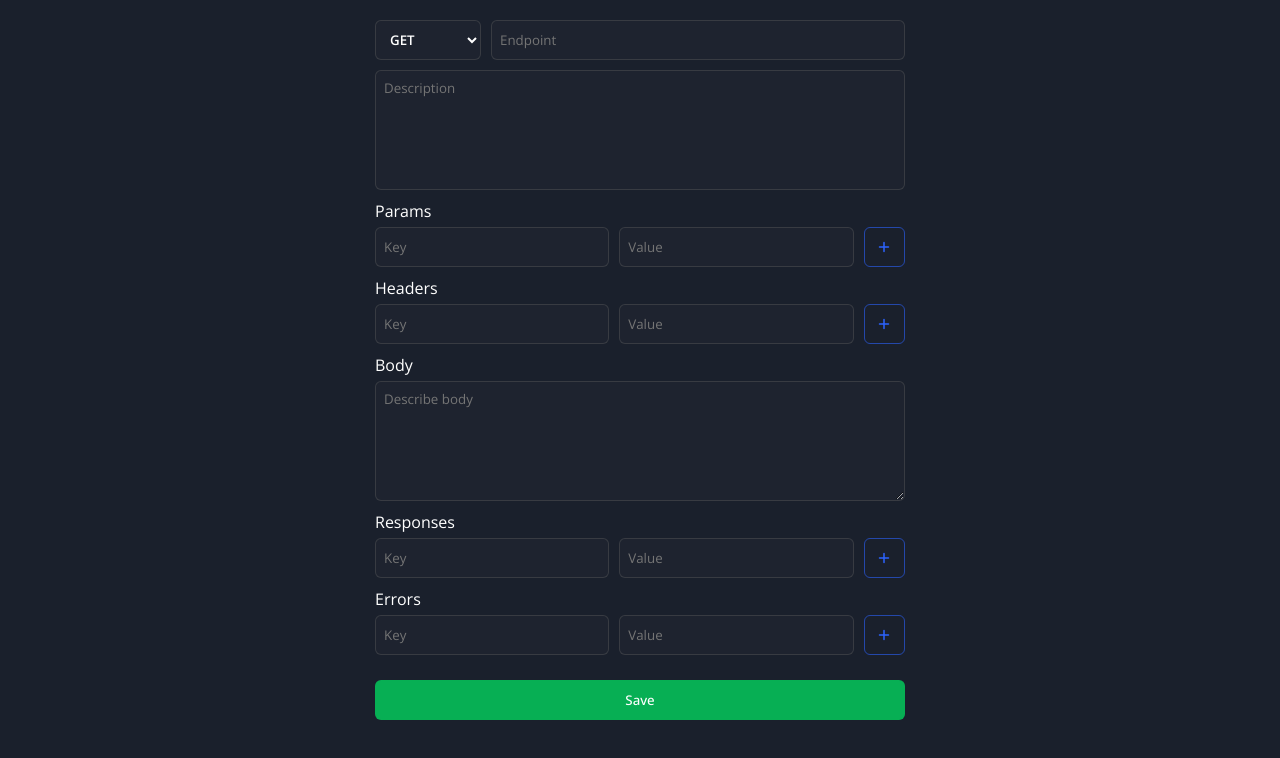
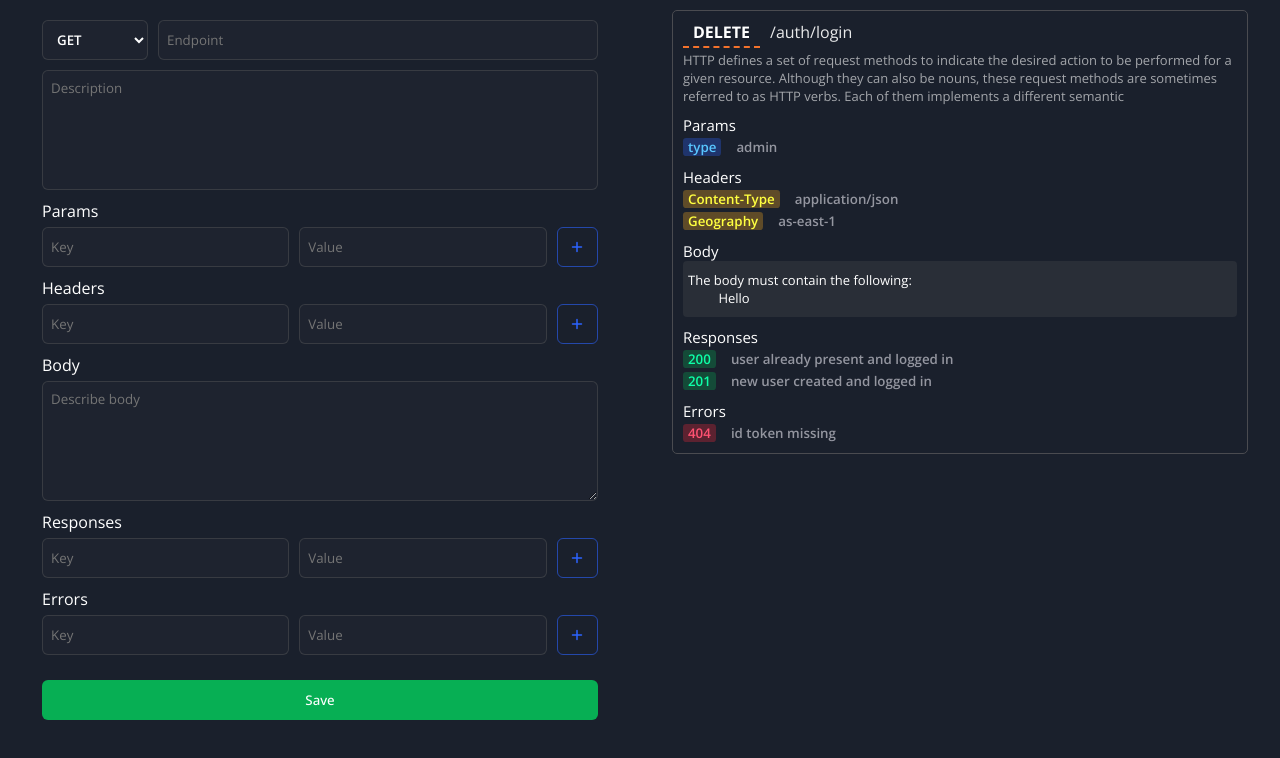
Before and after one commit to boga-man/kuvata, a React (Create React App) app: page / in a window 1280 px wide. Shown: the top 758 px of the page. Built offline with nearby package versions, Linux system fonts and the light colour scheme.

Commit message:
minor rearragnement

```diff
--- a/src/App.tsx
+++ b/src/App.tsx
@@ -24,15 +24,13 @@ const requestMock: IRequest = {
 };
 function App() {
   return (
-    <div>
+    <div style={{ display: "flex" }}>
       <GlobalStyle />
-      {/* <RequestViewIndex
-        style={{ width: "90%", maxWidth: "550px", margin: "10px auto" }}
+      <RequestCEIndex style={{ width: "45%", margin: "10px auto" }} />
+      <RequestViewIndex
+        style={{ width: "45%", margin: "10px auto", height: "fit-content" }}
         request={requestMock}
         onDeleteRequest={() => {}}
-      /> */}
-      <RequestCEIndex
-        style={{ width: "90%", maxWidth: "550px", margin: "10px auto" }}
       />
     </div>
   );
```
